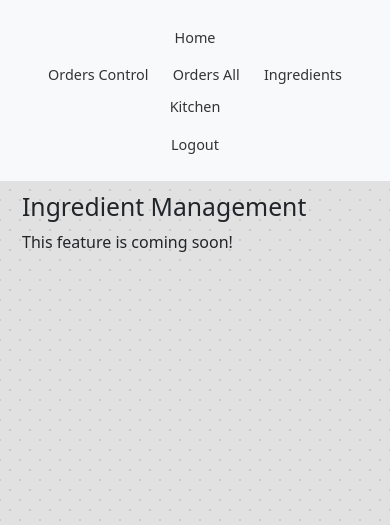
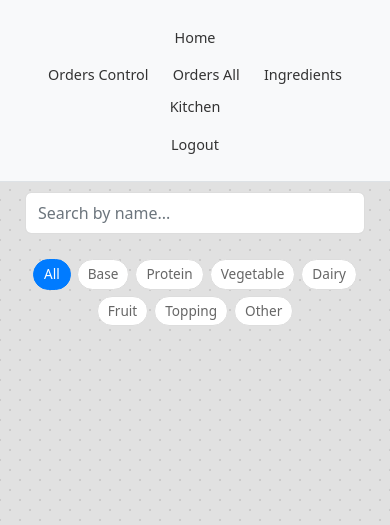
Before and after one commit to 0xDyno/healthy-blend, a Django app: page /manage/ingredients/ in a window 390 px wide. Shown: the top 525 px of the page. Run offline with Django 5.2, Linux system fonts and the light colour scheme; a user stored in the database is signed in; data comes from the database, SQL or seed files in the repository; both versions use the stored data as it was after the commit.

Commit message:
Update 1.529 - ingredients page for managers

```diff
--- a/config/settings.py
+++ b/config/settings.py
@@ -135,6 +135,8 @@
 
 LOGIN_URL = "login"
 
+MESSAGE_STORAGE = 'django.contrib.messages.storage.session.SessionStorage'
+
 LOGGING = {
     "version": 1,
     "disable_existing_loggers": False,
--- a/core/models.py
+++ b/core/models.py
@@ -76,7 +76,7 @@
 
 
 class Ingredient(models.Model):
-    INGREDIENT_TYPES = (
+    INGREDIENT_TYPES = ( # if update - update kitchen & manage/ingredients
         ("base", "Base"),
         ("protein", "Protein"),
         ("vegetable", "Vegetable"),
--- a/core/templates/manage/base.html
+++ b/core/templates/manage/base.html
@@ -17,8 +17,7 @@
     {% block extra_css %}{% endblock %}
 </head>
 <body>
-    {% include 'manage/_navbar.html' %}
-
+    {% block navbar %}{% endblock %}
     <!-- Main Content -->
     <div class="content-wrapper">
         {% block content %}{% endblock %}
--- a/core/templates/manage/ingredients.html
+++ b/core/templates/manage/ingredients.html
@@ -2,11 +2,59 @@
 
 {% extends 'manage/base.html' %}
 
-{% block title %}Ingredient Management - Restaurant System{% endblock %}
+{% load static %}
 
+{% block title %}Ingredients{% endblock %}
+
+{% block extra_css %}
+    <link rel="stylesheet" href="{% static 'css/manage/ingredients.css' %}">
+{% endblock %}
+
+{% block navbar %}
+    {% include "manage/_navbar.html" %}
+{% endblock %}
 {% block content %}
-<div class="container">
-    <h2>Ingredient Management</h2>
-    <p>This feature is coming soon!</p>
-</div>
+
+    {# seatch #}
+    <div class="search-panel">
+        <div class="search-container">
+            <input type="text" id="searchInput" class="form-control" placeholder="Search by name...">
+        </div>
+        <div class="type-filters">
+            <button class="type-filter-btn active" data-type="">All</button>
+            <button class="type-filter-btn" data-type="base">Base</button>
+            <button class="type-filter-btn" data-type="protein">Protein</button>
+            <button class="type-filter-btn" data-type="vegetable">Vegetable</button>
+            <button class="type-filter-btn" data-type="dairy">Dairy</button>
+            <button class="type-filter-btn" data-type="fruit">Fruit</button>
+            <button class="type-filter-btn" data-type="topping">Topping</button>
+            <button class="type-filter-btn" data-type="other">Other</button>
+        </div>
+    </div>
+
+    <div class="ingredients-container">
+        <div class="ingredients-grid" id="ingredientsGrid">
+            <!-- Ingredients -->
+        </div>
+    </div>
+
+    <!-- Modal window -->
+    <div class="modal fade" id="ingredientModal" tabindex="-1">
+        <div class="modal-dialog modal-dialog-centered">
+            <div class="modal-content">
+                <div class="modal-header">
+                    <h5 class="modal-title" id="modalName"></h5>
+                    <button type="button" class="btn-close" data-bs-dismiss="modal"></button>
+                </div>
+                <div class="modal-body">
+                    <img id="modalImage" src="" alt="" class="modal-image">
+                    <button id="availabilityButton" class="availability-btn"></button>
+                </div>
+            </div>
+        </div>
+    </div>
 {% endblock %}
+
+{% block extra_js %}
+    <script type="module" src="{% static 'js/manage/ingredients.js' %}"></script>
+{% endblock %}
--- a/core/templates/manage/orders_all.html
+++ b/core/templates/manage/orders_all.html
@@ -4,12 +4,15 @@
 
 {% load static %}
 
-{% block title %}Order Management{% endblock %}
+{% block title %}All Orders{% endblock %}
 
 {% block extra_css %}
     <link rel="stylesheet" href="{% static 'css/manage/orders.css' %}">
 {% endblock %}
 
+{% block navbar %}
+    {% include "manage/_navbar.html" %}
+{% endblock %}
 {% block content %}
     <div class="content-wrapper">
         <div class="container">
@@ -205,4 +208,5 @@
 
 {% block extra_js %}
     <script type="module" src="{% static 'js/manage/orders_all.js' %}"></script>
+    <script>window.currentUserRole = "{{ user.role }}";</script>
 {% endblock %}
--- a/core/templates/manage/orders_control.html
+++ b/core/templates/manage/orders_control.html
@@ -10,6 +10,9 @@
     <link rel="stylesheet" href="{% static 'css/manage/orders.css' %}">
 {% endblock %}
 
+{% block navbar %}
+    {% include "manage/_navbar.html" %}
+{% endblock %}
 {% block content %}
     <div class="content-wrapper">
         <div class="row h-100">
@@ -147,4 +150,5 @@
 
 {% block extra_js %}
     <script type="module" src="{% static 'js/manage/orders_control.js' %}"></script>
+    <script>window.currentUserRole = "{{ user.role }}";</script>
 {% endblock %}
--- a/core/templates/manage/products.html
+++ b/core/templates/manage/products.html
@@ -4,6 +4,9 @@
 
 {% block title %}Product Management - Restaurant System{% endblock %}
 
+{% block navbar %}
+    {% include "manage/_navbar.html" %}
+{% endblock %}
 {% block content %}
 <div class="container">
     <h2>Product Management</h2>
--- a/core/views.py
+++ b/core/views.py
@@ -37,7 +37,7 @@
 @api_view(["GET"])
 @login_required
 def api_get_all_ingredients(request):
-    ingredients = Ingredient.objects.filter()
+    ingredients = Ingredient.objects.all()
     data = [utils_api.get_ingredient_data(ingredient) for ingredient in ingredients]
     return Response(data)
 
@@ -103,7 +103,7 @@
         return JsonResponse({}, status=status.HTTP_200_OK)
 
     if request.META.get("HTTP_REFERER").endswith("kitchen/"):
-        print(f"User ({request.user.rule}) tried to update Order from {request.META.get('HTTP_REFERER')}")
+        print(f"User ({request.user.role}, id {request.user.id}) tried to update Order from {request.META.get('HTTP_REFERER')}")
         return JsonResponse({"detail": "You can't do it from here"}, status=status.HTTP_403_FORBIDDEN)
 
     data = json.loads(request.body)
@@ -134,9 +134,8 @@
     except Ingredient.DoesNotExist:
         return JsonResponse({"detail": "Not Found"}, status=status.HTTP_404_NOT_FOUND)
 
-    if request.user.role == "kitchen":
-        ingredient.is_available = not ingredient.is_available
-        ingredient.save()
+    ingredient.is_available = not ingredient.is_available
+    ingredient.save()
 
     return JsonResponse({}, status=status.HTTP_200_OK)
 
--- /dev/null
+++ b/static/css/manage/ingredients.css
@@ -0,0 +1,270 @@
+/* ingredients.css */
+.ingredients-container {
+    margin: 0 auto;
+    padding: 10px;
+}
+
+.ingredients-grid {
+    display: grid;
+    grid-template-columns: repeat(auto-fill, minmax(180px, 1fr));
+    gap: 15px;
+    padding: 15px;
+}
+
+.ingredient-card {
+    background: white;
+    border-radius: 8px;
+    padding: 12px;
+    cursor: pointer;
+    transition: transform 0.2s;
+    position: relative;
+    box-shadow: 0 2px 5px rgba(0,0,0,0.1);
+}
+
+.ingredient-card:hover {
+    transform: translateY(-5px);
+}
+
+.ingredient-card.unavailable {
+    background: #f8b8b8;
+    opacity: 0.7;
+}
+
+.ingredient-image {
+    width: 100%;
+    height: 140px;
+    object-fit: cover;
+    border-radius: 6px;
+    margin-bottom: 8px;
+}
+
+.ingredient-name {
+    font-size: 1.1em;
+    font-weight: bold;
+    margin-bottom: 4px;
+}
+
+.ingredient-type {
+    color: #666;
+    font-size: 0.85em;
+}
+
+.availability-badge {
+    position: absolute;
+    top: 8px;
+    right: 8px;
+    padding: 4px 8px;
+    border-radius: 12px;
+    font-size: 0.75em;
+    font-weight: bold;
+}
+
+.available {
+    background: #28a745;
+    color: white;
+}
+
+.unavailable {
+    background: #dc3545;
+    color: #ffffff;
+}
+
+/* Modal styles */
+.modal-body img {
+    border-radius: 8px;
+    width: 100%;
+    height: auto;
+}
+
+#availabilityButton.btn-available {
+    background-color: #28a745;
+    color: white;
+}
+
+#availabilityButton.btn-unavailable {
+    background-color: #dc3545;
+    color: white;
+}
+
+.ingredient-card.unavailable .ingredient-name {
+    opacity: 1;
+    color: #000;
+}
+
+.ingredient-name {
+    font-size: 1.1em;
+    font-weight: bold;
+    margin-bottom: 4px;
+    color: #000;
+}
+
+.modal-dialog {
+    max-width: 320px;
+    margin: 1.75rem auto;
+}
+
+.modal-body img {
+    border-radius: 6px;
+    max-height: 300px;
+    width: 100%;
+    object-fit: cover;
+}
+
+/* Добавить в ingredients.css */
+.search-panel {
+    margin-bottom: 20px;
+    padding: 0 15px;
+}
+
+.search-container {
+    max-width: 600px;
+    margin: 0 auto 15px;
+}
+
+#searchInput {
+    width: 100%;
+    border-radius: 6px;
+    border: 1px solid #ddd;
+    padding: 8px 12px;
+}
+
+.type-filters {
+    display: flex;
+    flex-wrap: wrap;
+    gap: 8px;
+    justify-content: center;
+    padding: 10px 0;
+}
+
+.type-filter-btn {
+    padding: 6px 12px;
+    border: 1px solid #ddd;
+    border-radius: 20px;
+    background: white;
+    color: #666;
+    cursor: pointer;
+    transition: all 0.2s ease;
+    font-size: 0.9em;
+}
+
+.type-filter-btn:hover {
+    background: #f0f0f0;
+}
+
+.type-filter-btn.active {
+    background: #007bff;
+    color: white;
+    border-color: #007bff;
+}
+
+/* Добавить в ingredients.css */
+.modal-dialog {
+    max-width: 400px;
+}
+
+.modal-content {
+    border: none;
+    border-radius: 10px;
+}
+
+.modal-header {
+    border-bottom: none;
+    padding: 15px 15px 5px;
+}
+
+.modal-title {
+    font-size: 1em;
+    font-weight: bold;
+    width: 100%;
+    text-align: center;
+}
+
+.modal-body {
+    padding: 10px 15px 15px;
+    display: flex;
+    flex-direction: column;
+    align-items: center;
+    gap: 12px;
+}
+
+.modal-image {
+    width: 100%;
+    height: 200px;
+    object-fit: cover;
+    border-radius: 8px;
+}
+
+.availability-btn {
+    width: 100%;
+    padding: 10px;
+    border: none;
+    border-radius: 8px;
+    font-size: 1em;
+    font-weight: 500;
+    cursor: pointer;
+    transition: all 0.2s ease;
+}
+
+.availability-btn.btn-available {
+    background-color: #28a745;
+    color: white;
+}
+
+.availability-btn.btn-unavailable {
+    background-color: #dc3545;
+    color: white;
+}
+
+.availability-btn:hover {
+    opacity: 0.9;
+    transform: translateY(-1px);
+}
+
+@media (max-width: 768px) {
+    .ingredients-grid {
+        grid-template-columns: repeat(auto-fill, minmax(160px, 1fr));
+        gap: 12px;
+        padding: 10px;
+    }
+
+    .ingredient-image {
+        height: 120px;
+    }
+
+    .ingredient-name {
+        font-size: 1em;
+    }
+
+    .search-container {
+        flex-direction: column;
+        gap: 10px;
+    }
+
+    .type-filters {
+        gap: 6px;
+    }
+
+    .type-filter-btn {
+        padding: 4px 10px;
+        font-size: 0.85em;
+    }
+
+    .modal-dialog {
+        max-width: 290px;
+    }
+
+    .modal-image {
+        height: 180px;
+    }
+}
+
+@media (max-width: 480px) {
+    .ingredients-grid {
+        grid-template-columns: repeat(auto-fill, minmax(140px, 1fr));
+        gap: 10px;
+    }
+
+    .ingredient-image {
+        height: 100px;
+    }
+}
--- a/static/css/manage/orders.css
+++ b/static/css/manage/orders.css
@@ -12,7 +12,7 @@
     transition: all 0.2s ease;
     background: linear-gradient(to bottom, #ffffff 0%, #f8f9fa 100%);
     box-shadow: 0 2px 4px rgba(0,0,0,0.05);
-    padding: 12px;
+    padding: 0px;
     position: relative;
 }
 
--- /dev/null
+++ b/static/js/manage/ingredients.js
@@ -0,0 +1,109 @@
+// ingredients.js
+
+import {getCookie} from "./utils.js";
+
+let allIngredients = [];
+
+document.addEventListener('DOMContentLoaded', function() {
+    loadIngredients();
+
+    document.getElementById('searchInput').addEventListener('input', filterIngredients);
+
+    const filterButtons = document.querySelectorAll('.type-filter-btn');
+    filterButtons.forEach(button => {
+        button.addEventListener('click', (e) => {
+            filterButtons.forEach(btn => btn.classList.remove('active'));
+            e.target.classList.add('active');
+            filterIngredients();
+        });
+    });
+});
+
+async function loadIngredients() {
+    try {
+        const response = await fetch('/api/get/ingredients/');
+        allIngredients = await response.json();
+        displayIngredients(allIngredients);
+    } catch (error) {
+        console.error('Error loading ingredients:', error);
+    }
+}
+
+function filterIngredients() {
+    const searchTerm = document.getElementById('searchInput').value.toLowerCase();
+    const selectedType = document.querySelector('.type-filter-btn.active').dataset.type.toLowerCase();
+
+    const filteredIngredients = allIngredients.filter(ingredient => {
+        const nameMatch = ingredient.name.toLowerCase().includes(searchTerm);
+        const typeMatch = selectedType === '' || ingredient.ingredient_type.toLowerCase() === selectedType;
+        return nameMatch && typeMatch;
+    });
+
+    displayIngredients(filteredIngredients);
+}
+
+function displayIngredients(ingredients) {
+    const grid = document.getElementById('ingredientsGrid');
+    grid.innerHTML = '';
+
+    ingredients.forEach(ingredient => {
+        const card = createIngredientCard(ingredient);
+        grid.appendChild(card);
+    });
+}
+
+function createIngredientCard(ingredient) {
+    const card = document.createElement('div');
+    card.className = `ingredient-card ${!ingredient.available ? 'unavailable' : ''}`;
+
+    card.innerHTML = `
+        <img src="${ingredient.image}" alt="${ingredient.name}" class="ingredient-image">
+        <div class="ingredient-name">${ingredient.name}</div>
+        <div class="ingredient-type">${ingredient.ingredient_type}</div>
+        <span class="availability-badge ${ingredient.available ? 'available' : 'unavailable'}">
+            ${ingredient.available ? 'Available' : 'Unavailable'}
+        </span>
+    `;
+
+    card.addEventListener('click', () => showIngredientModal(ingredient));
+    return card;
+}
+
+function showIngredientModal(ingredient) {
+    const modal = new bootstrap.Modal(document.getElementById('ingredientModal'));
+
+    document.getElementById('modalName').textContent = ingredient.name;
+    document.getElementById('modalImage').src = ingredient.image;
+
+    const availabilityButton = document.getElementById('availabilityButton');
+    availabilityButton.textContent = ingredient.is_available ?
+        'Mark as Unavailable' : 'Mark as Available';
+    availabilityButton.className = `availability-btn ${ingredient.is_available ?
+        'btn-unavailable' : 'btn-available'}`;
+
+    availabilityButton.onclick = () => updateIngredientAvailability(ingredient.id, !ingredient.is_available);
+
+    modal.show();
+}
+
+async function updateIngredientAvailability(id, newAvailability) {
+    try {
+        const response = await fetch(`/api/update/ingredient/${id}/`, {
+            method: 'PUT',
+            headers: {
+                'Content-Type': 'application/json',
+                'X-CSRFToken': getCookie('csrftoken')
+            },
+            body: JSON.stringify({ available: newAvailability })
+        });
+
+        if (response.ok) {
+            loadIngredients();
+            bootstrap.Modal.getInstance(document.getElementById('ingredientModal')).hide();
+        }
+        filterIngredients();
+        bootstrap.Modal.getInstance(document.getElementById('ingredientModal')).hide();
+    } catch (error) {
+        console.error('Error updating ingredient:', error);
+    }
+}
--- a/static/js/manage/utils.js
+++ b/static/js/manage/utils.js
@@ -68,11 +68,15 @@
                 <div class="d-flex justify-content-between mt-2">
                     <div class="order-dates">
                         <div>Created</div>
-                        <div class="text-muted">${formatDate(order.created_at)}</div>
+                        <div class="text-muted">
+                            ${getUserRole() === 'manager' ? formatTime(order.created_at) : formatDate(order.created_at)}
+                        </div>
                     </div>
                     <div class="order-dates text-end">
                         <div class="${paymentClass}"><b>${paymentStatus}</b></div>
-                        <div class="text-muted">${order.paid_at ? formatDate(order.paid_at) : ''}</div>
+                        <div class="text-muted">
+                            ${order.paid_at ? (getUserRole() === 'manager' ? formatTime(order.paid_at) : formatDate(order.paid_at)) : ''}
+                        </div>
                     </div>
                 </div>
             </div>
@@ -89,8 +93,13 @@
 }
 
 export function formatDate(dateString) {
-    if (!dateString) return 'N/A';
+    if (!dateString) return '';
     return new Date(dateString).toLocaleString();
+}
+
+export function formatTime(dateString) {
+    if (!dateString) return '';
+    return new Date(dateString).toLocaleTimeString();
 }
 
 export function displayOrderDetails(orderId) {
@@ -277,12 +286,6 @@
     return cookieValue;
 }
 
-export function refreshOrders() {
-    if (document.getElementById('splitView')) {
-        // for control
-        import('./orders_control.js').then(module => module.loadControlOrders());
-    } else {
-        // for all
-        import('./orders_all.js').then(module => module.loadAllOrders());
-    }
+export function getUserRole() {
+    return window.currentUserRole || null;
 }
```
Also changed, not shown: static/js/manage/kitchen.js (+1 -16 lines), db.sqlite3.
